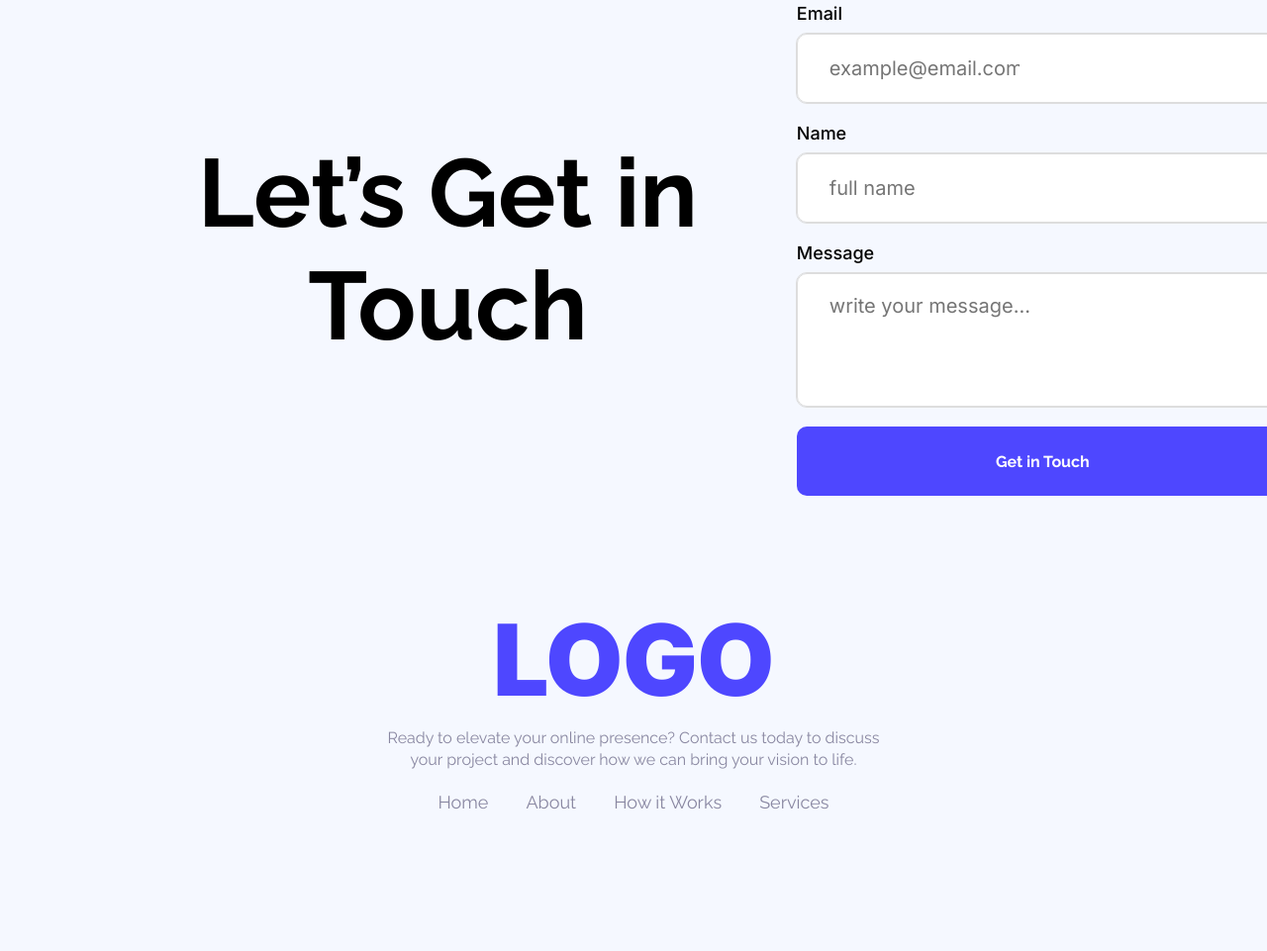
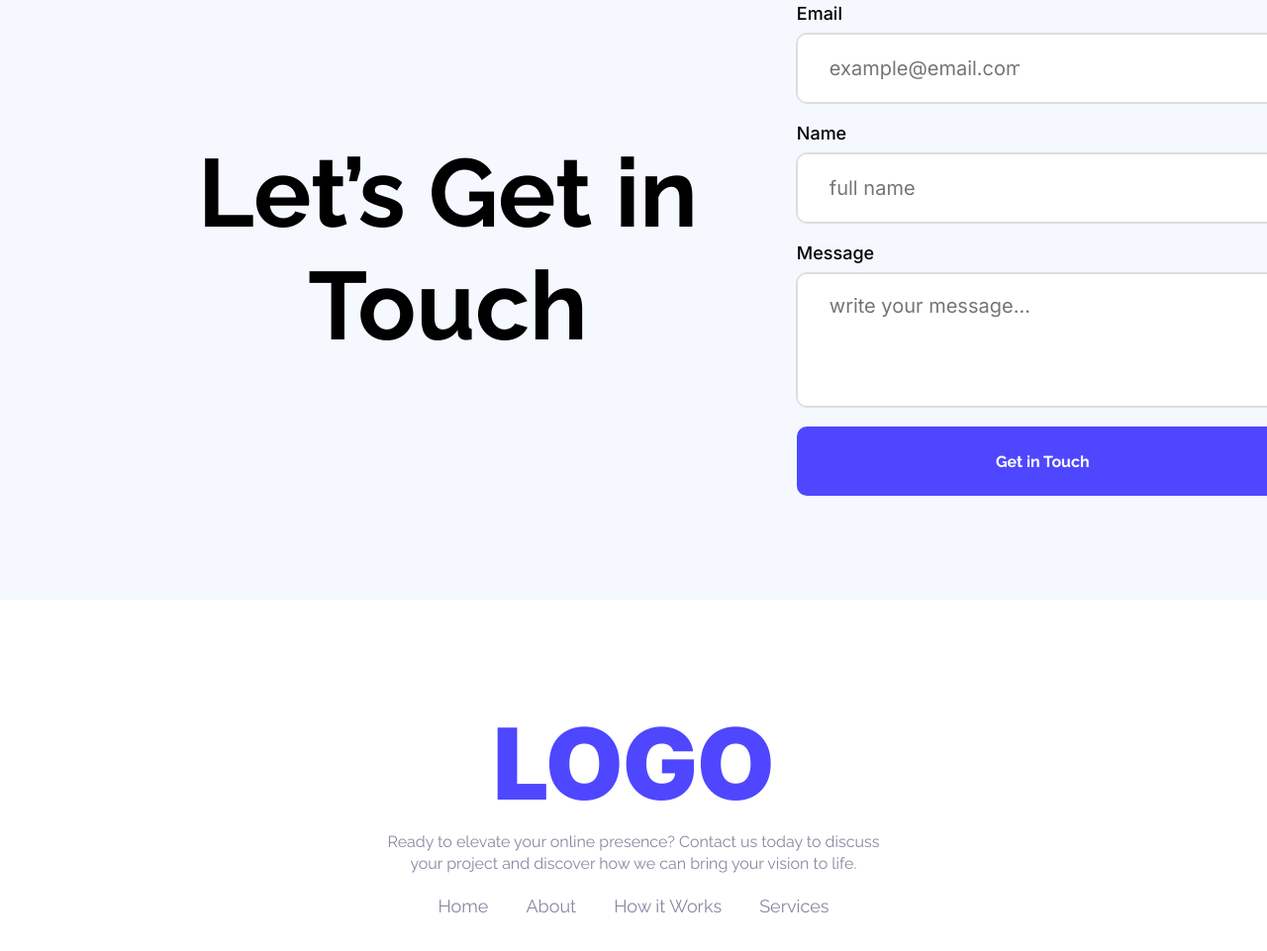
Before and after one commit to rahee8/programming_hero_1, a plain HTML site: page index.html in a window 1280 px wide. Shown: the part 2183-3144 px from the top of the page at 99% size. Before the commit the page ends 3104 px from the top, so only its background shows below. Drawn offline with Linux system fonts and the light colour scheme.

Commit message:
completed-main-requirements

```diff
--- a/style.css
+++ b/style.css
@@ -309,7 +309,9 @@ textarea {
 /* 6. Footer-Section-Start */
 
 .footer {
+	padding-top: 105px;
 	text-align: center;
+	background-color: #fff;
 }
 
 .footer-nav {
@@ -322,7 +324,7 @@ textarea {
 	font-family: "Raleway";
 	color: #8987A1;
 	font-size: 18px;
-	padding-bottom: 100px;
+	padding-bottom: 105px;
 	white-space: nowrap;
 }
 
```
